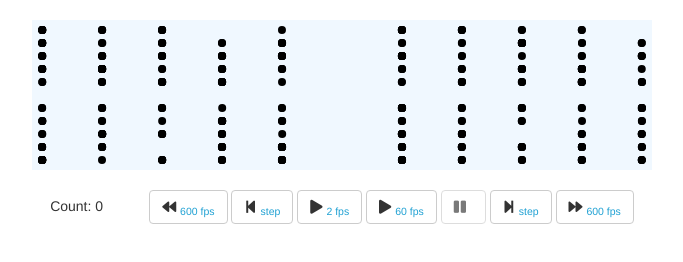
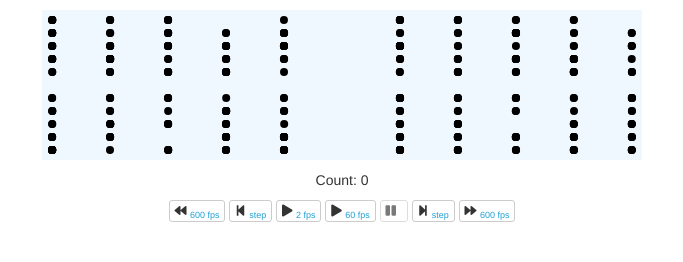
Before and after one commit to taylorjg/AdventOfCode2018, a website: page Day10/index.html in a window 1280 px wide. Shown: the whole page, without its empty margins (298-981 px from the left). Drawn offline with nearby package versions, Linux system fonts and the light colour scheme.

Commit message:
Day 10 - responsive UI

```diff
--- a/Day10/index.html
+++ b/Day10/index.html
@@ -11,35 +11,42 @@
 <body>
   <div id="container">
     <svg id="svg"></svg>
-    <div>
-      <span>Count: <span id="countLabel"></span></span>
-      <button class="btn btn-default" id="fastRewind">
+    <span>Count: <span id="countLabel"></span></span>
+    <div id="buttons">
+      <button class="btn btn-default btn-xs" id="fastRewind">
         <i class="fas fa-backward"></i>
-        <sub>600 fps</sub>
+        <sub class="full">600 fps</sub>
+        <sub class="mini">600</sub>
       </button>
-      <button class="btn btn-default" id="stepBackward">
+      <button class="btn btn-default btn-xs" id="stepBackward">
         <i class="fas fa-step-backward"></i>
-        <sub>step</sub>
+        <sub class="full">step</sub>
+        <sub class="mini">1</sub>
       </button>
-      <button class="btn btn-default" id="play-x2">
+      <button class="btn btn-default btn-xs" id="play-x2">
         <i class="fas fa-play"></i>
-        <sub>2 fps</sub>
+        <sub class="full">2 fps</sub>
+        <sub class="mini">2</sub>
       </button>
-      <button class="btn btn-default" id="play-x60">
+      <button class="btn btn-default btn-xs" id="play-x60">
         <i class="fas fa-play"></i>
-        <sub>60 fps</sub>
+        <sub class="full">60 fps</sub>
+        <sub class="mini">60</sub>
       </button>
-      <button class="btn btn-default" id="pause">
+      <button class="btn btn-default btn-xs" id="pause">
         <i class="fas fa-pause"></i>
-        <sub>&nbsp;</sub>
+        <sub class="full">&nbsp;</sub>
+        <sub class="mini">&nbsp;</sub>
       </button>
-      <button class="btn btn-default" id="stepForward">
+      <button class="btn btn-default btn-xs" id="stepForward">
         <i class="fas fa-step-forward"></i>
-        <sub>step</sub>
+        <sub class="full">step</sub>
+        <sub class="mini">1</sub>
       </button>
-      <button class="btn btn-default" id="fastForward">
+      <button class="btn btn-default btn-xs" id="fastForward">
         <i class="fas fa-forward"></i>
-        <sub>600 fps</sub>
+        <sub class="full">600 fps</sub>
+        <sub class="mini">600</sub>
       </button>
     </div>
   </div>
--- a/Day10/styles.css
+++ b/Day10/styles.css
@@ -9,16 +9,39 @@
 
 svg {
   background-color: aliceblue;
-  width: calc(50% - 20px);
-  height: calc(width/4 - 20px);
-  margin: 20px;
+  width: calc(100vw - 20px);
+  height: calc(25vw - 20px);
+  margin: 10px;
 }
 
-#countLabel {
-  display: inline-block;
-  min-width: 50px;
+#buttons {
+  margin-top: 10px;
 }
 
 sub {
   color: #20a1d3;
 }
+
+sub.full {
+  display: none;
+}
+
+sub.mini {
+  display: inline-block;
+}
+
+@media (min-width: 768px) {
+
+  sub.full {
+    display: inline-block;
+  }
+
+  sub.mini {
+    display: none;
+  }
+
+  svg {
+    width: calc(600px);
+    height: calc(150px);
+  }
+}
--- a/package.json
+++ b/package.json
@@ -1,6 +1,6 @@
 {
   "name": "advent-of-code-2018",
-  "version": "2018.10.11",
+  "version": "2018.10.12",
   "description": "Advent of Code 2018",
   "author": "Jonathan Taylor",
   "license": "MIT",
```
